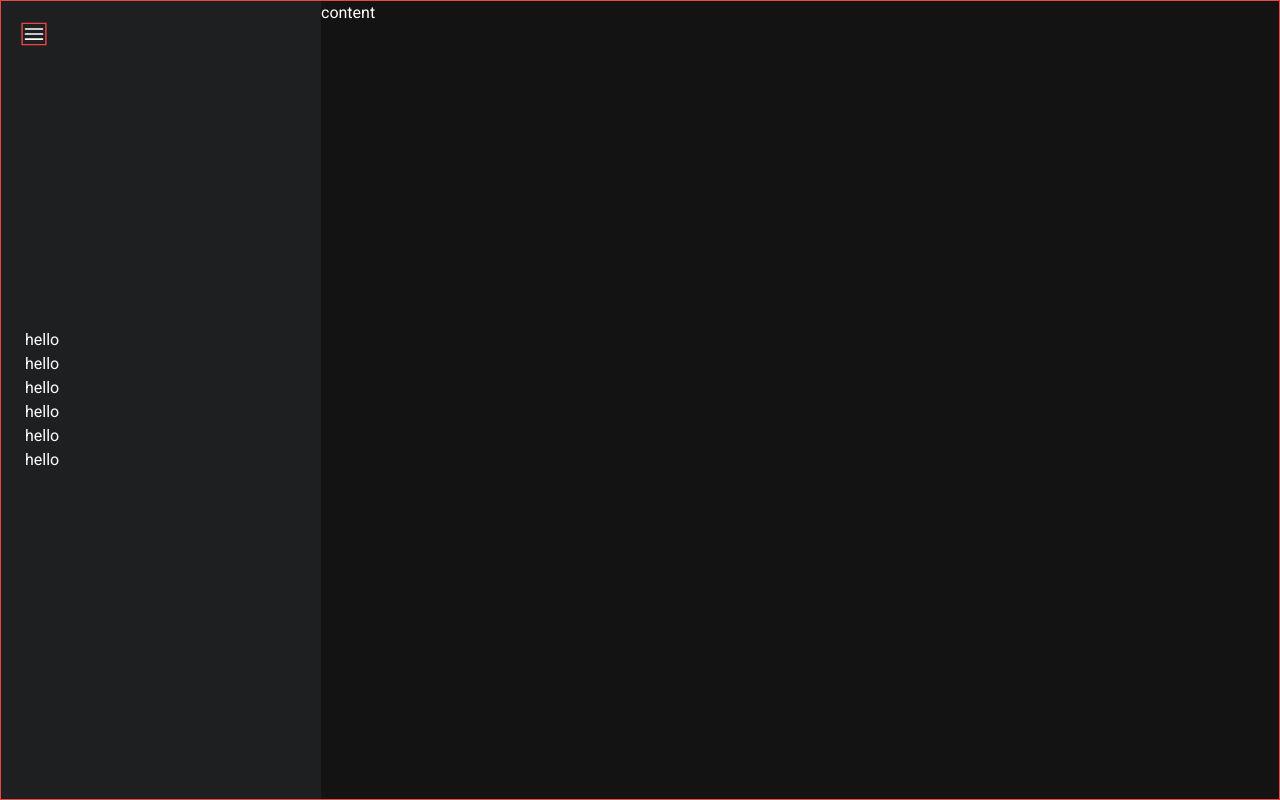
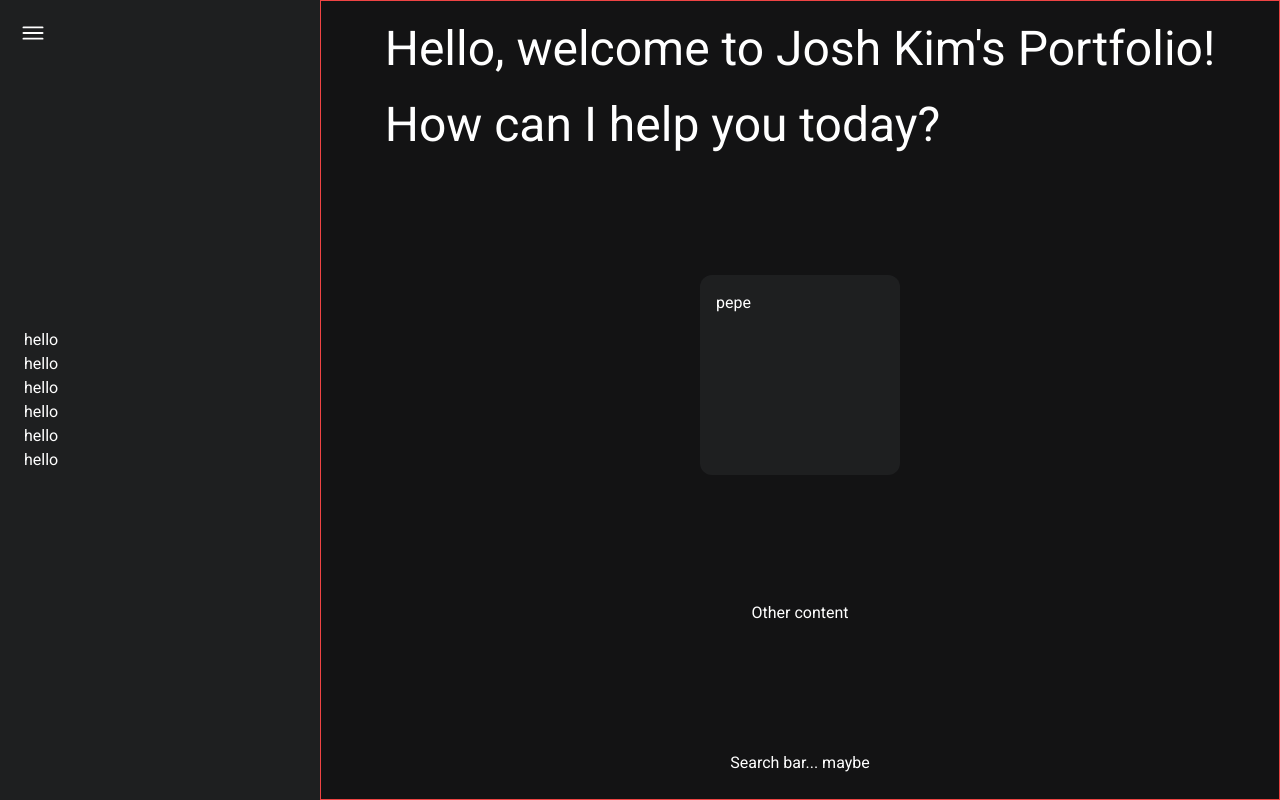
Before and after one commit to jshkm/coding-portfolio, a Next.js app: page / in a window 1280 px wide. Built offline with nearby package versions, Linux system fonts and the light colour scheme.

Commit message:
many changes

```diff
--- /dev/null
+++ b/src/app/components/ContentBox.tsx
@@ -0,0 +1,37 @@
+import React from 'react'
+import { motion } from 'framer-motion'
+
+interface CardProps {
+    text: string
+}
+const Card = ({ text } : CardProps) => {
+    return (
+        <motion.button
+            style={{ filter: "brightness(1)" }}
+            whileHover={{ filter: "brightness(1.35)" }}
+        >
+            <div className='flex justify-start h-[200px] w-[200px] bg-[#1E1F20] rounded-xl p-4'>
+                <p>{text}</p>
+            </div>
+        </motion.button>
+    )
+}
+
+
+function ContentBox() {
+    return (
+        <div className='flex flex-col justify-between items-center h-full w-full px-10 py-6 border border-red-500 '>
+            <div className='text-5xl space-y-7'>
+                <h1>Hello, welcome to Josh Kim's Portfolio!</h1>
+                <h1>How can I help you today?</h1>
+            </div>
+
+            <Card text='pepe'></Card>
+
+            <p>Other content</p>
+            <p>Search bar... maybe</p>
+        </div>
+    )
+}
+
+export default ContentBox
--- a/src/app/page.tsx
+++ b/src/app/page.tsx
@@ -1,6 +1,7 @@
 "use client";
 import { useEffect, useState } from 'react'
 import { motion, AnimatePresence } from 'framer-motion'
+import ContentBox from './components/ContentBox';
 
 function HomePage() {
   const [isOpen, setIsOpen] = useState(true)
@@ -24,12 +25,12 @@ function HomePage() {
 
   return (
     <div className='flex h-screen w-screen'>
-      <div className={`relative h-full border border-red-500 ${isVisible ? 'w-80' : 'w-0'}`}>
+      <div className={`relative h-full ${isVisible ? 'w-80' : 'w-0'}`}>
         <div className='absolute top-0 left-0 p-6 z-10'>
           <button
             onClick={handleClick}
           >
-            <img className='border-red-500 border scale-x-[1.4] scale-y-125 min-w-[18px]' src={'/icons/menu-icon.svg'} alt={'menu icon'}></img>
+            <img className='scale-x-[1.4] scale-y-125 min-w-[18px]' src={'/icons/menu-icon.svg'} alt={'menu icon'}></img>
           </button>
         </div>
         <AnimatePresence onExitComplete={() => setIsOpen(false)}>
@@ -54,11 +55,11 @@ function HomePage() {
         </AnimatePresence>
       </div>
       <motion.div
-          className={`flex flex-grow justify-start border-red-500 border`}
+          className={`flex flex-grow justify-center items-center`}
           layout
           transition={{ type: "spring", stiffness: 77, damping: 16 }}
       >
-        <p>content</p>
+        <ContentBox></ContentBox>
       </motion.div>
     </div>
   )
```
